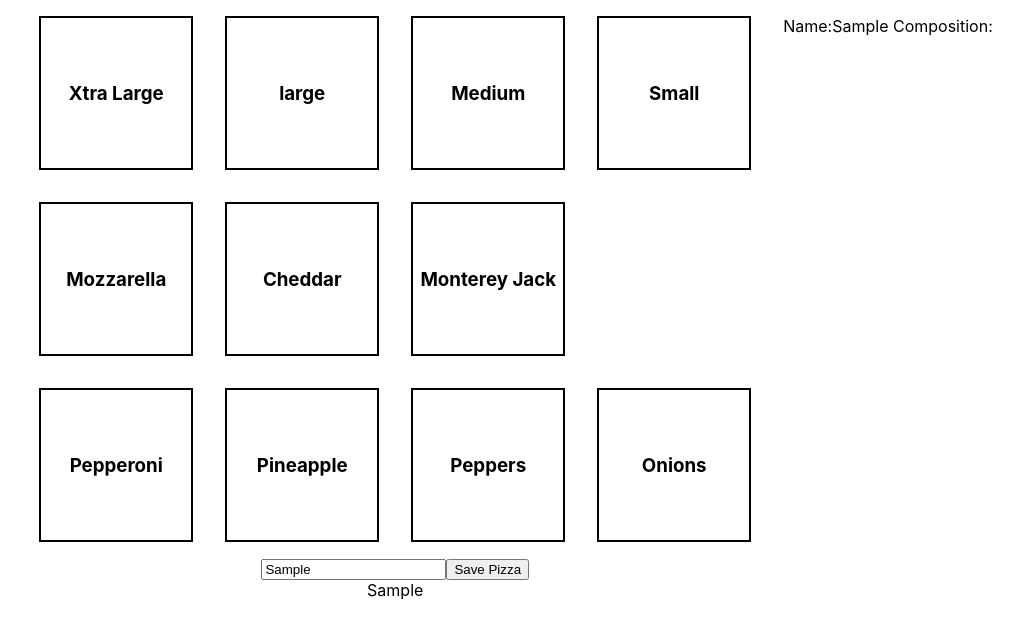
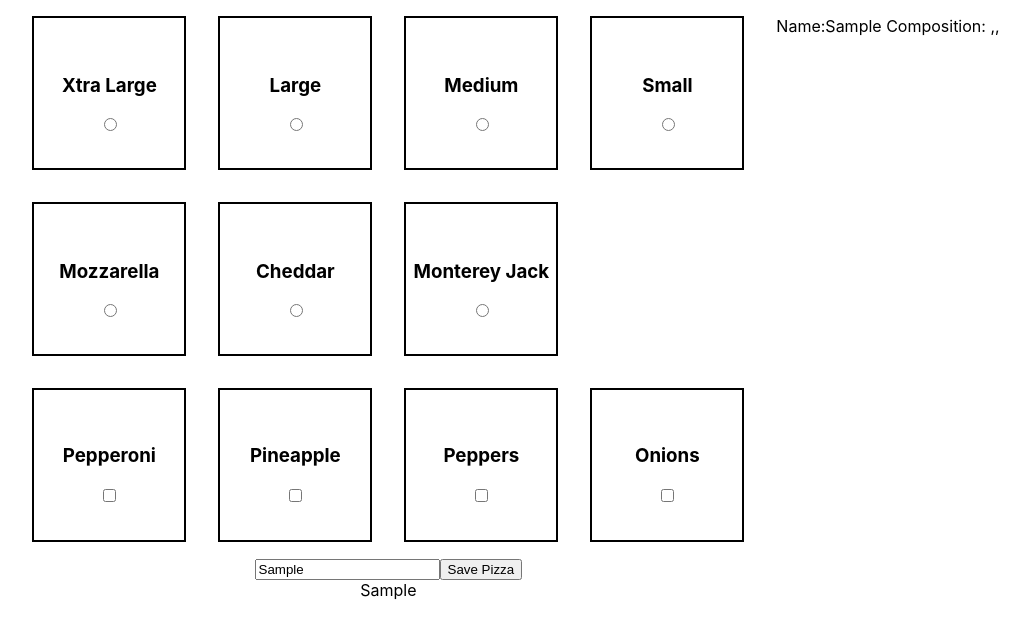
Before and after one commit to ChaonengTan/FEW2.3-PizzaOrder, a React (Create React App) app: page / in a window 1280 px wide. Both pictures are taken after typing "Sample" into the empty fields and a click on the button "Save Pizza". Shown: the top 638 px of the page, without its empty margins (124-1154 px from the left). Built offline with nearby package versions, Linux system fonts and the light colour scheme.

Commit message:
+checked/unchecked on data

```diff
--- a/src/components/Pizza.js
+++ b/src/components/Pizza.js
@@ -19,7 +19,11 @@ function Pizza(props) {
                 <label className='pizzaCard'>
                     <h3>{elem}</h3>
                     <input type='checkbox' onClick={(e) => {
-                        func([...toppings, elem])
+                        if(toppings.includes(elem)){
+                            func(toppings.filter(e => e !== elem))
+                        } else {
+                            func([...toppings, elem])
+                        }
                     }}/>
                 </label>
             )
@@ -30,9 +34,8 @@ function Pizza(props) {
             return (
                 <label className='pizzaCard'>
                     <h3>{elem}</h3>
-                    <input type='radio' name={String(func)} value={elem} onChange={(e) => {
+                    <input type='radio' name={data} value={elem} onChange={(e) => {
                         func(elem)
-                        console.log(cheese)
                     }}/>
                 </label>
             )
@@ -54,7 +57,7 @@ function Pizza(props) {
             }}>
                 Save Pizza
             </button>
-            <div>{name} {crust} {cheese} {toppings}</div>
+            <div>{name} {crust} {cheese} {toppings.map(e => `${e} `)}</div>
         </div>
     )
 }
--- a/src/components/PizzaList.js
+++ b/src/components/PizzaList.js
@@ -6,7 +6,7 @@ function PizzaList() {
     const pizzaList = pizzas.map((pizza, index) => {
         return (
         <div key={index}>
-            Name:{pizza.name} Composition: {pizza.composition}
+            Name:{pizza.name} Composition: {[pizza.composition].map(e => `${e} `)}
         </div>)
         })
     return (
--- a/src/components/styles/Pizza.css
+++ b/src/components/styles/Pizza.css
@@ -23,9 +23,5 @@
   width: 100%;
   height: 100%;
 }
-.addButtons > * .pizzaCard input {
-  visibility: hidden;
-  position: absolute;
-}
 
 /*# sourceMappingURL=Pizza.css.map */
--- a/src/components/styles/Pizza.scss
+++ b/src/components/styles/Pizza.scss
@@ -22,8 +22,8 @@
             height: 100%;
         }
         input {
-            visibility: hidden;
-            position: absolute;
+            // visibility: hidden;
+            // position: absolute;
         }
     }
 }
--- a/src/data.json
+++ b/src/data.json
@@ -1,5 +1,5 @@
 {
     "toppings": ["Pepperoni", "Pineapple", "Peppers", "Onions"],
-    "crust": ["Xtra Large", "large", "Medium", "Small"],
+    "crust": ["Xtra Large", "Large", "Medium", "Small"],
     "cheese": ["Mozzarella", "Cheddar", "Monterey Jack"]
 }
```
Also changed, not shown: 1 other file (tests, documents, lock files or other folders).
